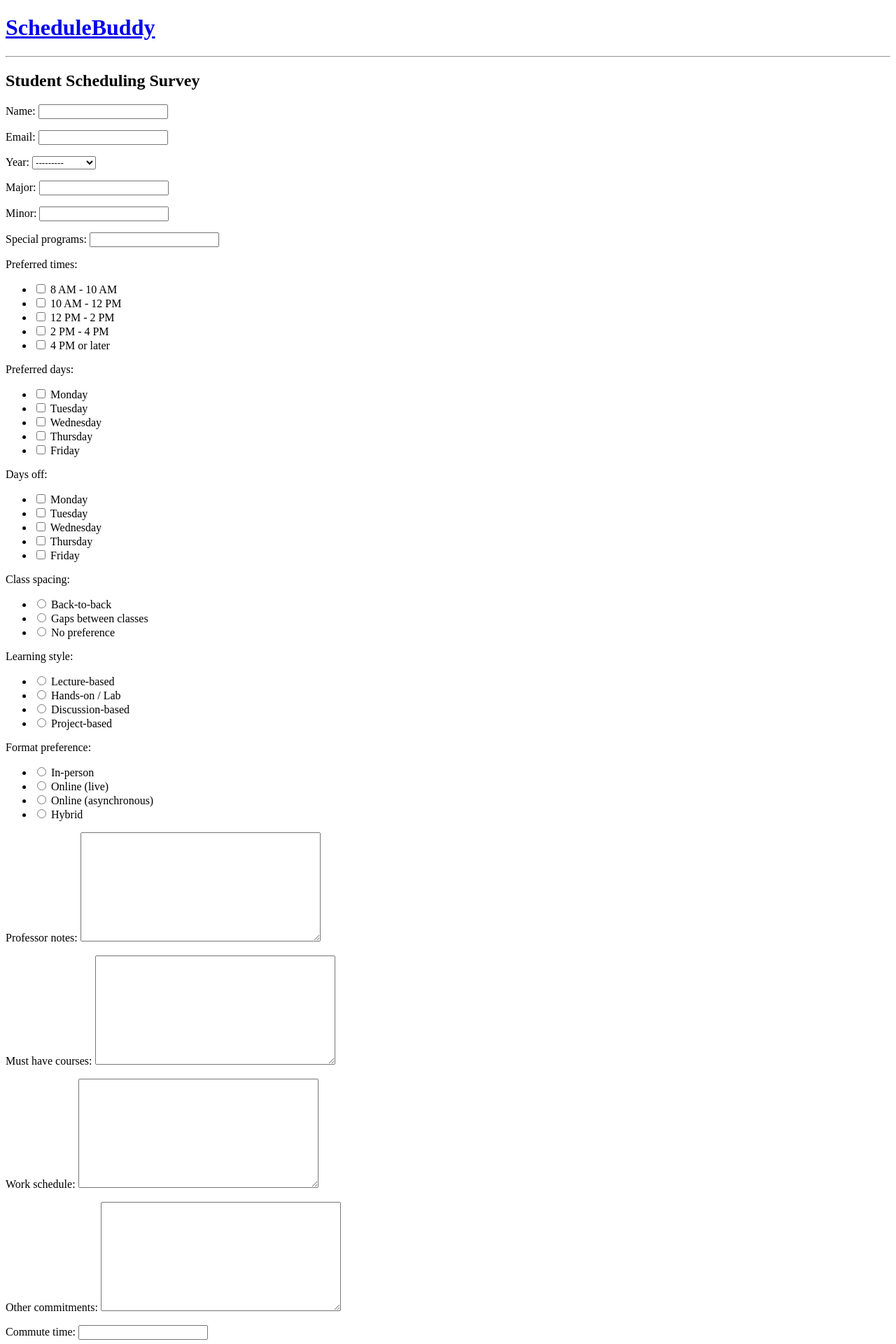
After one commit to Atom1cWinter/ScheduleBuddy, a Django app: page /survey/ in a window 1280 px wide. The commit adds this page. Shown: the top 1920 px of the page at 70% size. Run offline with Django 3.2, Linux system fonts and the light colour scheme.

Commit message:
created survey and fixed migration errors

```diff
--- a/base/admin.py
+++ b/base/admin.py
@@ -5,6 +5,6 @@
 
 @admin.register(Course)
 class CourseAdmin(admin.ModelAdmin):
-    list_display = ('title', 'course_number', 'professor', 'start_date', 'end_date', 'class_type', 'location')
-    list_filter = ('class_type', 'meeting_dates')
+    #list_display = ('title', 'course_number', 'professor', 'start_date', 'end_date', 'class_type', 'location')
+    #list_filter = ('class_type', 'meeting_dates')
     search_fields = ('title', 'course_number', 'professor')
--- a/base/forms.py
+++ b/base/forms.py
@@ -1,7 +1,54 @@
 from django import forms
 from .models import Profile
+from .models import SchedulingSurvey
 
 class ProfileForm(forms.ModelForm):
     class Meta:
         model = Profile
         fields = ['full_name', 'date_of_birth', 'email', 'phone_number', 'profile_picture']
+
+class SchedulingSurveyForm(forms.ModelForm):
+    class Meta:
+        model = SchedulingSurvey
+        fields = '__all__'
+        widgets = {
+            'preferred_times': forms.CheckboxSelectMultiple(choices=[
+                ('8-10', '8 AM - 10 AM'), ('10-12', '10 AM - 12 PM'),
+                ('12-2', '12 PM - 2 PM'), ('2-4', '2 PM - 4 PM'),
+                ('4+', '4 PM or later'),
+            ]),
+            'preferred_days': forms.CheckboxSelectMultiple(choices=[
+                ('M', 'Monday'), ('T', 'Tuesday'), ('W', 'Wednesday'),
+                ('Th', 'Thursday'), ('F', 'Friday'),
+            ]),
+            'days_off': forms.CheckboxSelectMultiple(choices=[
+                ('M', 'Monday'), ('T', 'Tuesday'), ('W', 'Wednesday'),
+                ('Th', 'Thursday'), ('F', 'Friday'),
+            ]),
+            'class_spacing': forms.RadioSelect(choices=[
+                ('back_to_back', 'Back-to-back'),
+                ('gaps', 'Gaps between classes'),
+                ('no_pref', 'No preference')
+            ]),
+            'learning_style': forms.RadioSelect(choices=[
+                ('lecture', 'Lecture-based'),
+                ('hands_on', 'Hands-on / Lab'),
+                ('discussion', 'Discussion-based'),
+                ('project', 'Project-based')
+            ]),
+            'format_preference': forms.RadioSelect(choices=[
+                ('in_person', 'In-person'),
+                ('online_live', 'Online (live)'),
+                ('online_async', 'Online (asynchronous)'),
+                ('hybrid', 'Hybrid')
+            ]),
+            'preferred_distribution': forms.RadioSelect(choices=[
+                ('morning', 'Morning-heavy'),
+                ('afternoon', 'Afternoon-heavy'),
+                ('even', 'Evenly distributed')
+            ]),
+            'clustered_or_spread': forms.RadioSelect(choices=[
+                ('clustered', 'Clustered on fewer days'),
+                ('spread', 'Spread throughout the week')
+            ]),
+        }
--- a/base/models.py
+++ b/base/models.py
@@ -18,13 +18,13 @@
 # split them for easier integration
 
 class Course(models.Model):
-    code = models.CharField(max_length=20)
+    code = models.CharField(max_length=20, default='UNKN')
     title = models.CharField(max_length=200)
-    credits = models.IntegerField()
+    credits = models.IntegerField( default=-1)
     prerequisites = models.TextField(blank=True)
     corerequistes = models.TextField(blank=True)
     crossListed = models.TextField(blank=True)
-    description = models.TextField()
+    description = models.TextField(default='UNKN')
 
     def __str__(self):
         return f"{self.code}: {self.title}"
@@ -39,3 +39,49 @@
 
     def __str__(self):
         return f"{self.course.code} - Section {self.section_id}"
+
+class SchedulingSurvey(models.Model):
+    YEAR_CHOICES = [
+        ('FR', 'Freshman'),
+        ('SO', 'Sophomore'),
+        ('JR', 'Junior'),
+        ('SR', 'Senior'),
+        ('GR', 'Graduate'),
+    ]
+
+    name = models.CharField(max_length=100)
+    email = models.EmailField()
+    year = models.CharField(max_length=2, choices=YEAR_CHOICES)
+    major = models.CharField(max_length=100)
+    minor = models.CharField(max_length=100, blank=True, null=True)
+    special_programs = models.CharField(max_length=200, blank=True, null=True)
+
+    preferred_times = models.CharField(max_length=200)
+    preferred_days = models.CharField(max_length=200)
+    days_off = models.CharField(max_length=200, blank=True)
+    class_spacing = models.CharField(max_length=50)
+
+    learning_style = models.CharField(max_length=50)
+    format_preference = models.CharField(max_length=50)
+    professor_notes = models.TextField(blank=True)
+    must_have_courses = models.TextField(blank=True)
+
+    work_schedule = models.TextField(blank=True)
+    other_commitments = models.TextField(blank=True)
+    commute_time = models.CharField(max_length=100, blank=True)
+
+    academic_interests = models.TextField()
+    career_goals = models.TextField(blank=True)
+    elective_interests = models.TextField(blank=True)
+
+    preferred_distribution = models.CharField(max_length=50)
+    max_classes_per_day = models.IntegerField()
+    min_gap_minutes = models.IntegerField()
+    clustered_or_spread = models.CharField(max_length=50)
+    heavy_load_preference = models.BooleanField(default=False)
+    night_classes_ok = models.BooleanField(default=False)
+
+    other_notes = models.TextField(blank=True)
+
+    def __str__(self):
+        return f"{self.name} ({self.email})"
--- a/base/templates/base/home.html
+++ b/base/templates/base/home.html
@@ -9,5 +9,6 @@
     <a href="/waitListClearance"><h3>Wait List Clearance</h3></a>
     <a href="/openSeat"><h3>Open Seat Notifications</h3></a>
     <a href="/sectionRec"><h3>Section Recommendations</h3></a>
+    <a href="/survey"><h3>Survey</h3></a>
 </div>
 {% endblock content %}
--- /dev/null
+++ b/base/templates/base/survey.html
@@ -0,0 +1,9 @@
+{% extends 'main.html' %}
+{% block content %}
+<h2>Student Scheduling Survey</h2>
+<form method="post">
+  {% csrf_token %}
+  {{ form.as_p }}
+  <button type="submit">Submit</button>
+</form>
+{% endblock content %}
--- /dev/null
+++ b/base/templates/base/thankyou.html
@@ -0,0 +1,5 @@
+{% extends 'main.html' %}
+{% block content %}
+<h2>Thank you for submitting your scheduling preferences!</h2>
+<p>We will use your input to build your optimal class schedule.</p>
+{% endblock content %}
--- a/base/urls.py
+++ b/base/urls.py
@@ -11,4 +11,8 @@
     path('openSeat/', views.openSeat, name="openSeat"),
     path('sectionRec/', views.sectionRec, name="sectionRec"),
     path('courses/', views.course_list, name='course_list'),
+    path('survey/', views.survey_view, name='survey'),
+    path('thank-you/', views.thank_you, name='survey_thankyou'),
+    path('add_course/', views.add_course, name='add_course'),
+    path('get_courses/<str:ids>/', views.get_courses, name='get_courses'),
 ]
--- a/base/views.py
+++ b/base/views.py
@@ -6,6 +6,7 @@
 from .models import Profile  #need to import your Profile model
 from .forms import ProfileForm  # need to create this form
 from .models import Course # course template import
+from .forms import SchedulingSurveyForm
 
 def home(request):
     return render(request, 'base/home.html')
@@ -89,7 +90,8 @@
     else:
         return JsonResponse({'error' : 'Invalid request method. Use POST.'}, status = 400)
 
-    def get_courses(request):
+
+def get_courses(request):
         # Function requires course grabbing course ID using dynamic URL parameter
         # Add course ID at the end of URL request
         if request.method == 'GET':
@@ -111,3 +113,16 @@
             return JsonResponse({'courses' : list(courses)})
         else:
             return JsonResponse({'error': 'Invalid request method. Use GET'}, status = 400)
+
+def survey_view(request):
+    if request.method == 'POST':
+        form = SchedulingSurveyForm(request.POST)
+        if form.is_valid():
+            form.save()
+            return redirect('survey_thankyou')
+    else:
+        form = SchedulingSurveyForm()
+    return render(request, 'base/survey.html', {'form': form})
+
+def thank_you(request):
+    return render(request, 'base/thankyou.html')
--- a/schedulebuddy/urls.py
+++ b/schedulebuddy/urls.py
@@ -1,7 +1,7 @@
 
 from django.contrib import admin
 from django.urls import path, include
-from . import views
+
 
 
 
@@ -10,7 +10,6 @@
 urlpatterns = [
     path('admin/', admin.site.urls),
     path('', include('base.urls')),
-    path('add_course/', views.add_course, name='add_course'),
-    path('get_courses/<str:ids>/', views.get_courses, name='get_courses')
+
 
 ]
--- a/templates/navbar.html
+++ b/templates/navbar.html
@@ -1,4 +1,6 @@
 <a href="/">
     <h1>ScheduleBuddy</h1>
+
+
 </a>
 <hr>
```
Also changed, not shown: base/migrations/0003_auto_20250429_1233.py (added), db.sqlite3.
